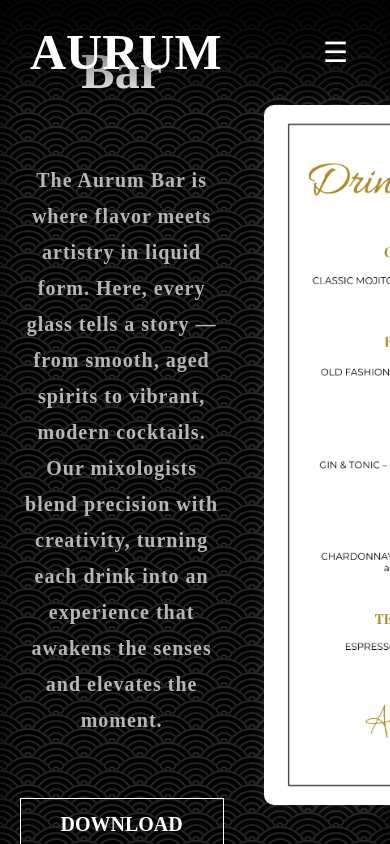
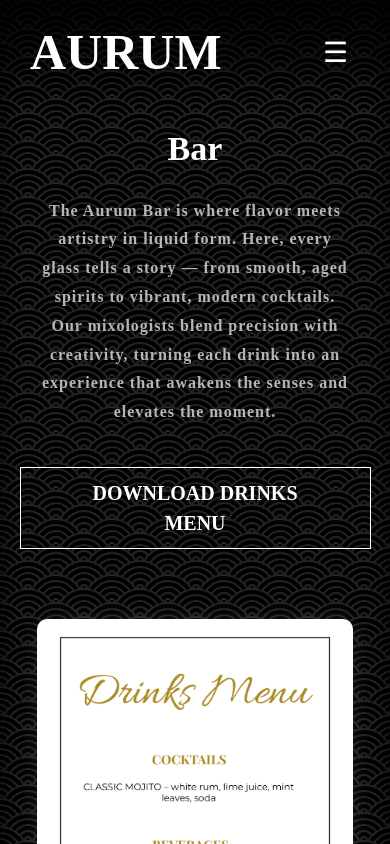
Before and after one commit to aleksa13122/mockup1, a React (Vite) app: page /drinks in a window 390 px wide. Shown: the top 844 px of the page. Built offline with nearby package versions, Linux system fonts and the light colour scheme.

Commit message:
resizing for everything done

```diff
--- a/src/components/Contact.css
+++ b/src/components/Contact.css
@@ -131,6 +131,13 @@
 
 /* ✅ 650px — sve 1 kolona */
 @media (max-width: 650px) {
+  .contact-header {
+    align-self: center;
+    text-align: center;
+    margin-left: 0; /* skida pomeraj ka levoj strani */
+    width: 100%; /* da može centrirati lepo */
+  }
+
   .contact-grid {
     grid-template-columns: 1fr;
     text-align: center;
--- a/src/components/pages/Pages.css
+++ b/src/components/pages/Pages.css
@@ -120,7 +120,12 @@
   width: auto;
   object-fit: contain; /* sprečava deformaciju slike */
 }
-
+.highlight {
+  color: #efb237; /* sofisticirani champagne gold */
+  font-weight: 800;
+  font-size: 50px;
+  text-shadow: 0 0 8px rgba(224, 196, 140, 0.2);
+}
 /* === RESERVATIONS === */
 form {
   display: flex;
@@ -229,6 +234,9 @@
     height: 60vh;
     background-position: center top;
   }
+  .highlight {
+    font-size: 30px;
+  }
 }
 
 /* PHONE HERO */
@@ -238,3 +246,126 @@
     background-position: center;
   }
 }
+/* 950px — prelom layouta na jednu kolonu */
+@media (max-width: 950px) {
+  .grid-container {
+    grid-template-columns: 1fr;
+    text-align: center;
+    gap: 30px;
+    min-height: auto;
+  }
+  .main-container {
+    padding-top: 120px; /* gura sadržaj ispod navigacije */
+  }
+  .div-one,
+  .div-two {
+    width: 100%;
+    justify-content: center;
+  }
+
+  .pages-header {
+    font-size: 38px;
+  }
+
+  .pages-desc {
+    width: 90%;
+    margin: 0 auto;
+    font-size: 18px;
+  }
+
+  .pages-image,
+  .gallery-grid {
+    max-width: 90%;
+    margin: 0 auto;
+  }
+}
+@media (max-width: 650px) {
+  .main-container {
+    padding-bottom: 50px;
+    padding-top: 100px; /* navigacija izgleda veća vizuelno na manjim ekranima */
+  }
+}
+/* ==== MOBILNI < 440px ==== */
+@media (max-width: 440px) {
+  /* Gallery images */
+  .gallery-grid img {
+    height: 140px; /* bilo je 200px — smanjujemo */
+    border-radius: 6px;
+  }
+
+  .gallery-grid {
+    gap: 10px; /* manji razmak */
+  }
+
+  /* Reservation form */
+  .grid-container form {
+    width: 95%;
+    max-width: 300px; /* sprečava preširoko */
+    gap: 10px;
+  }
+
+  .grid-container input,
+  .grid-container select,
+  .grid-container textarea,
+  .grid-container button {
+    font-size: 14px;
+    padding: 8px;
+  }
+
+  .grid-container button {
+    padding: 10px;
+  }
+
+  /* Header spacing fix*/
+  .pages-header {
+    font-size: 34px;
+  }
+
+  .pages-desc {
+    font-size: 16px;
+    width: 90%;
+  }
+}
+
+@media (max-width: 400px) {
+  .main-container {
+    padding-top: 100px;
+  }
+}
+/* ==== THANK YOU PAGE — ≤ 800px ==== */
+@media (max-width: 800px) {
+  .thanku-div {
+    text-align: center;
+    width: 90%;
+    margin: 0 auto;
+  }
+  .highlight {
+    font-size: 30px;
+  }
+  .thanku-header {
+    font-size: 36px;
+    line-height: 1.2;
+    margin-bottom: 10px;
+  }
+
+  .thanku-desc {
+    font-size: 18px;
+    line-height: 1.6;
+    width: 90%;
+    margin: 8px auto;
+  }
+}
+
+/* ==== Super small phones — ≤ 480px ==== */
+@media (max-width: 480px) {
+  .thanku-header {
+    font-size: 30px;
+  }
+  .highlight {
+    font-size: 25px;
+  }
+  .thanku-desc {
+    font-size: 16px;
+    width: 95%;
+  }
+}
--- a/src/components/pages/ThankYou.jsx
+++ b/src/components/pages/ThankYou.jsx
@@ -21,10 +21,14 @@
         <div className="main-container">
           <div className="thanku-div">
             <h1 className="thanku-header">{t("thankyou.title")}</h1>
-            <p className="thanku-desc">{t("thankyou.desc1")}</p>
-            <p className="thanku-desc">
-              {t("thankyou.desc2")} <strong>Aurum</strong>.
-            </p>
+            <p
+              className="thanku-desc"
+              dangerouslySetInnerHTML={{ __html: t("thankyou.desc1") }}
+            ></p>
+            <p
+              className="thanku-desc"
+              dangerouslySetInnerHTML={{ __html: t("thankyou.desc2") }}
+            ></p>
           </div>
         </div>
 
--- a/src/locales/de.json
+++ b/src/locales/de.json
@@ -104,7 +104,7 @@
   "thankyou": {
     "title": "Vielen Dank!",
     "desc1": "Ihre Reservierungsanfrage wurde erfolgreich übermittelt.",
-    "desc2": "Wir freuen uns darauf, Sie bei Aurum begrüßen zu dürfen.",
+    "desc2": "Wir freuen uns darauf, Sie bei <span class='highlight'>Aurum</span> begrüßen zu dürfen.",
     "bookNow": "Jetzt Buchen"
   }
 }
--- a/src/locales/en.json
+++ b/src/locales/en.json
@@ -118,7 +118,7 @@
   "thankyou": {
     "title": "Thank You!",
     "desc1": "Your reservation request has been successfully submitted.",
-    "desc2": "We look forward to welcoming you at Aurum.",
+    "desc2": "We look forward to welcoming you at <span class='highlight'>Aurum</span>.",
     "bookNow": "Book Now"
   }
 }
--- a/src/locales/it.json
+++ b/src/locales/it.json
@@ -104,7 +104,7 @@
   "thankyou": {
     "title": "Grazie!",
     "desc1": "La tua richiesta di prenotazione è stata inviata con successo.",
-    "desc2": "Non vediamo l’ora di darti il benvenuto da Aurum.",
+    "desc2": "Non vediamo l’ora di darti il benvenuto da <span class='highlight'>Aurum</span>.",
     "bookNow": "Prenota Ora"
   }
 }
--- a/src/locales/mt.json
+++ b/src/locales/mt.json
@@ -118,7 +118,7 @@
   "thankyou": {
     "title": "Grazzi!",
     "desc1": "It-talba tiegħek għal riservazzjoni ntbagħtet b’suċċess.",
-    "desc2": "Qed nistennew bil-ħerqa nilqgħuk f’Aurum.",
+    "desc2": "Qed nistennew bil-ħerqa nilqgħuk f’<span class='highlight'>Aurum</span>.",
     "bookNow": "Ibbukkja Issa"
   }
 }
```
